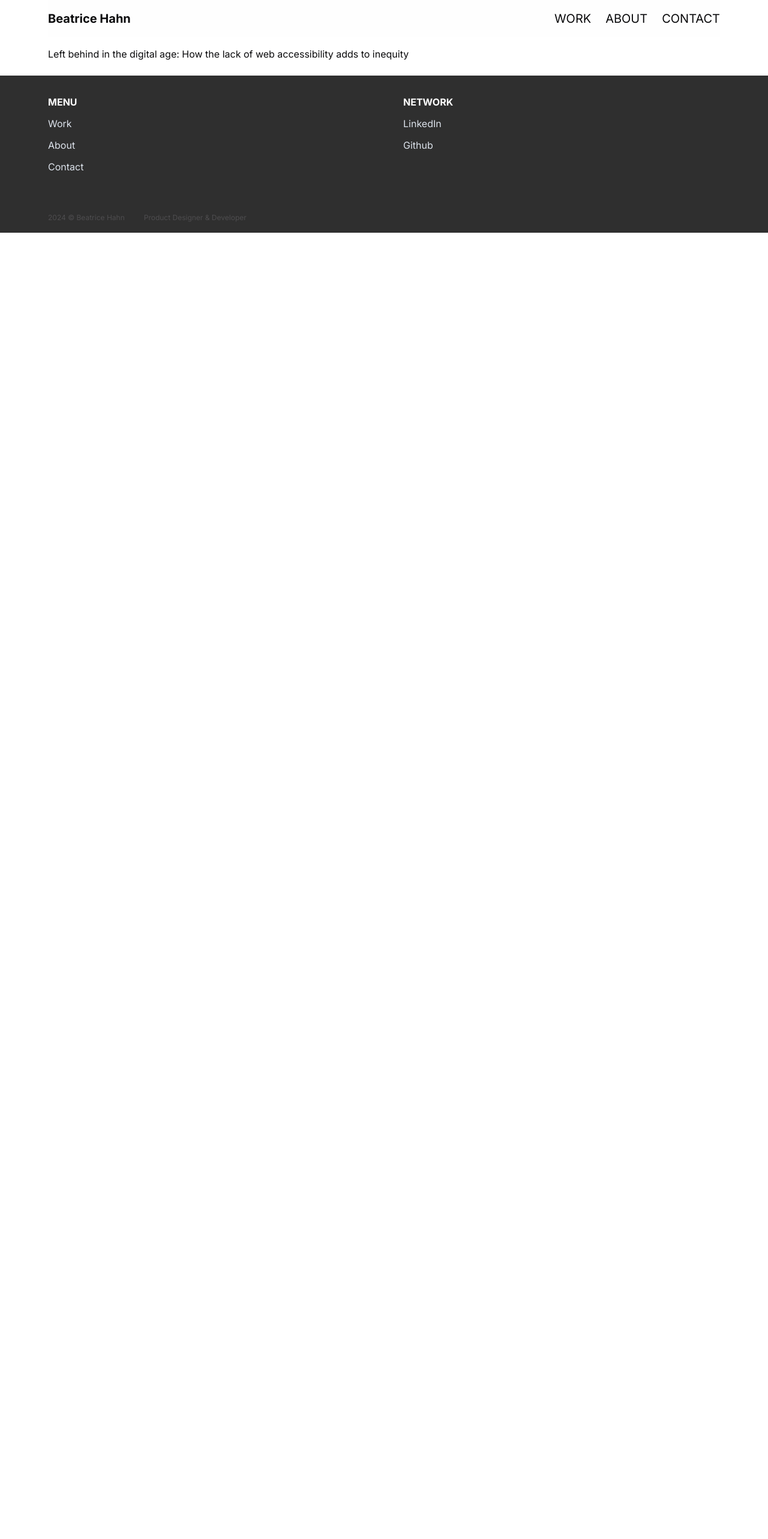
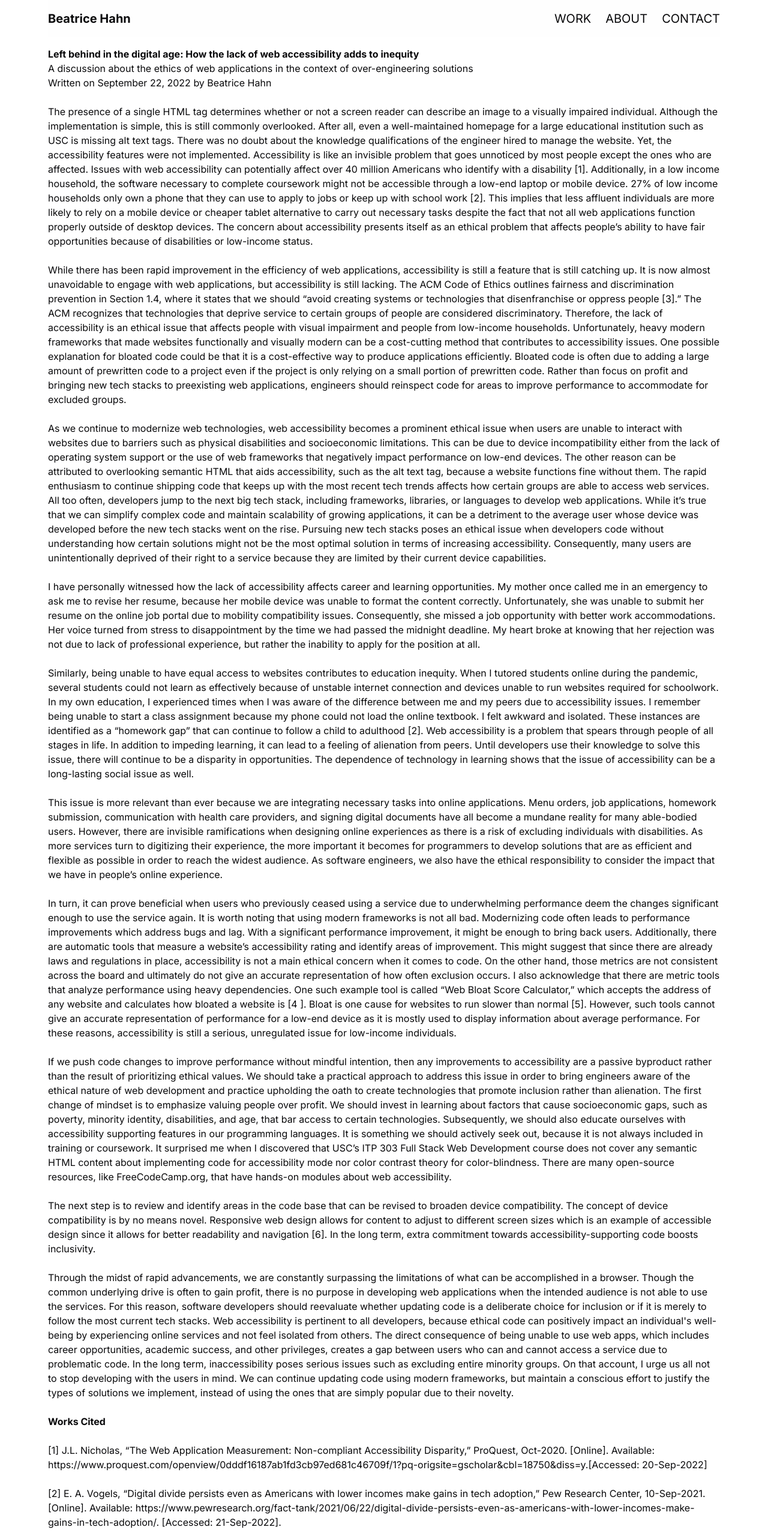
Before and after one commit to beatricehahn/nextjs-portfolio, a Next.js app: page /articles/web-accessibility-and-inequity in a window 1280 px wide. Shown: the top 2566 px of the page at 60% size. Before the commit the page ends 800 px from the top, so only its background shows below. Built offline with nearby package versions, Linux system fonts and the light colour scheme.

Commit message:
Setup article component with content array

```diff
--- a/app/articles/web-accessibility-and-inequity/page.tsx
+++ b/app/articles/web-accessibility-and-inequity/page.tsx
@@ -1,7 +1,24 @@
+import { writing } from "@/data";
+
 export default function WebAccessibility() {
+    const { title, subtitle, date, content, sources } = writing[0];
+
     return (
         <div className="mx-[24px] md:mx-20">
-            <h1>Left behind in the digital age: How the lack of web accessibility adds to inequity</h1>
+            <h1 className="font-bold">{title}</h1>
+            <h5>{subtitle}</h5>
+            <h6>Written on {date} by Beatrice Hahn</h6>
+            <div>
+                {content.map((paragraph, index) => (
+                    <p key={index} className="my-[24px]">{paragraph}</p>
+                ))}
+            </div>
+            <h1 className="font-bold">Works Cited</h1>
+            <ul>
+                {sources.map((source, index) => (
+                    <li key={index} className="my-[24px]">{source}</li>
+                ))}
+            </ul>
         </div>
     )
-}
+};
```
